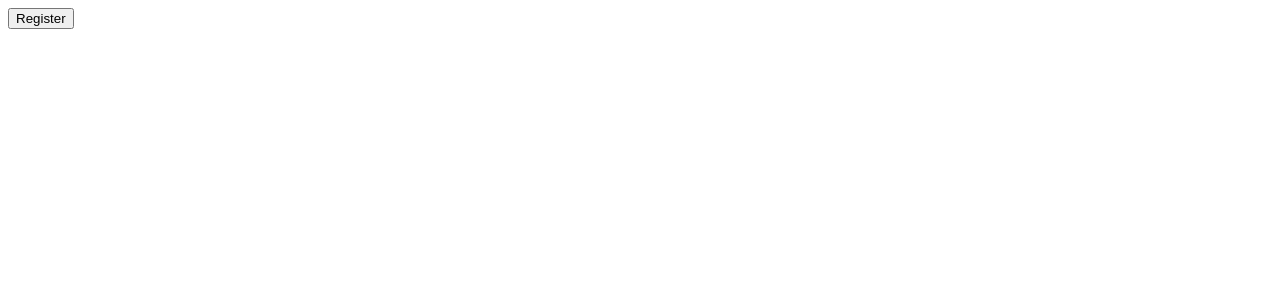
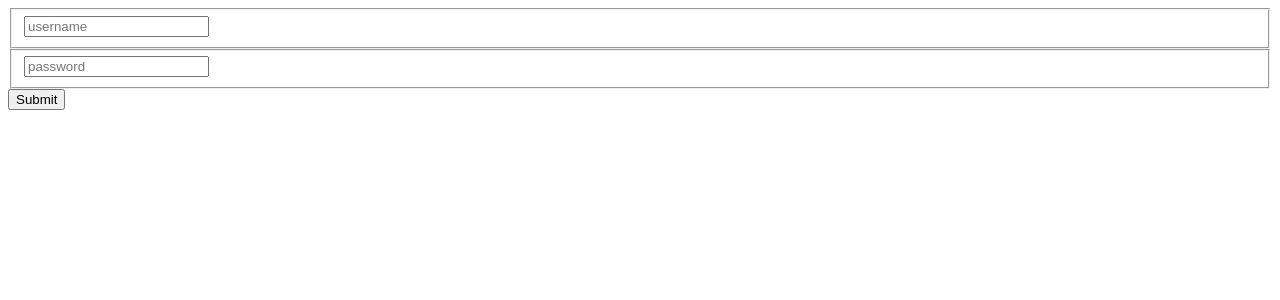
Before and after one commit to DariusRobinson/GarageSale, a React (Create React App) app: page /register in a window 1280 px wide. Shown: the top 300 px of the page. Built offline with nearby package versions, Linux system fonts and the light colour scheme.

Commit message:
finished the register functionality

```diff
--- a/src/api/index.js
+++ b/src/api/index.js
@@ -1,7 +1,7 @@
 import React from "react";
-
+const gianniCohort = `2209-ftb-et-web-am`
 const cohortName = "2206-FTB-ET-WEB-FT";
-const APIURL = `https://strangers-things.herokuapp.com/api${cohortName}`;
+const APIURL = `https://strangers-things.herokuapp.com/api/${gianniCohort}`;
 
 export const registerUser = async (username, password) => {
   try {
@@ -12,14 +12,16 @@ export const registerUser = async (username, password) => {
       },
       body: JSON.stringify({
         user: {
-          username,
-          password,
+          username: username,
+          password: password,
         },
       }),
     });
     const result = await response.json();
     console.log('This is your result', result)
+    const token = result.data.token
+    return token
   } catch (error) {
-    console.error(error, "Error in the register API fetch");
+    console.error("Error in the register API fetch", error);
   }
 };
--- a/src/components/Register.jsx
+++ b/src/components/Register.jsx
@@ -1,18 +1,39 @@
 import React from "react";
 import { registerUser } from "../api";
 
+const Register = () => {
+  async function handleSubmit(event) {
+    event.preventDefault();
+    let username = event.target.username.value;
+    let password = event.target.password.value;
+    await registerUser(username, password);
 
-const Register = () => {
-
-async function handleClick(event){
-    event.preventdefault();
-
-
-}
- return (
-  <>
-  <button className="registerBtn">Register</button>
-  </>);
-}
+  }
+  return (
+    <>
+      <form className="registerForm" onSubmit={handleSubmit}>
+        <fieldset>
+          <input
+            className="registerInput"
+            placeholder="username"
+            name="username"
+            type="text"
+            required
+          />
+        </fieldset>
+        <fieldset>
+          <input
+            className="registerInput"
+            placeholder="password"
+            name="password"
+            type="text"
+            required
+          />
+        </fieldset>
+        <button>Submit</button>
+      </form>
+    </>
+  );
+};
 
 export default Register;
--- a/src/index.js
+++ b/src/index.js
@@ -2,6 +2,8 @@ import React from "react";
 import ReactDOM from "react-dom/client";
 import { App } from "./components";
 
+
+// Actually renders my webpage
 const container = document.getElementById("app");
 const root = ReactDOM.createRoot(container);
 root.render(<App />);
```
